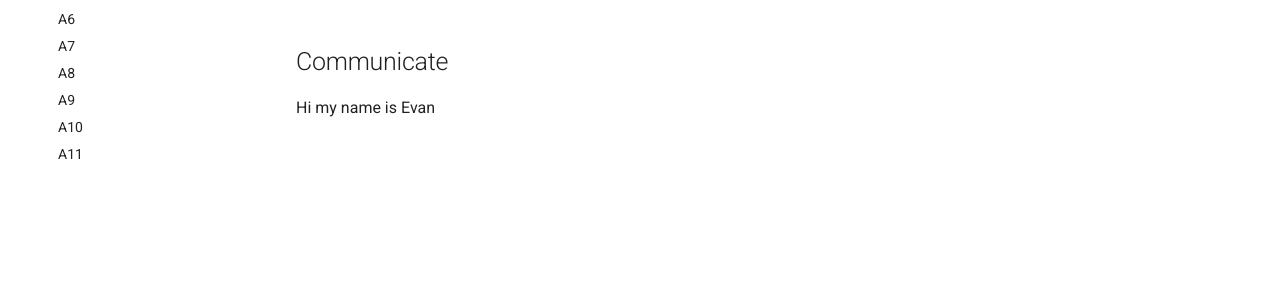
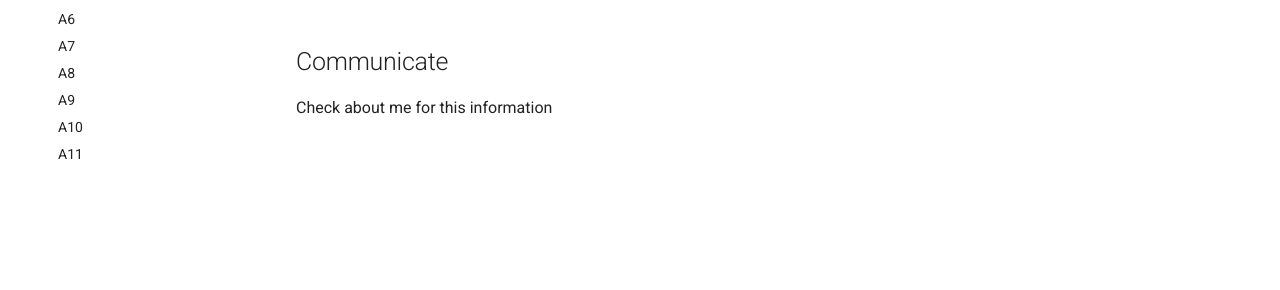
Before and after one commit to EvanBlanco12/portfolio, an MkDocs documentation site: the page built from docs/assignments/A01/index.md, in a window 1280 px wide. Shown: the part 361-651 px from the top of the page. Built offline with MkDocs 1.6.1 and Material for MkDocs 9.7.7, drawn with Linux system fonts in a browser that asks for light colours.

Commit message:
Update index.md

```diff
--- a/docs/assignments/A01/index.md
+++ b/docs/assignments/A01/index.md
@@ -10,5 +10,4 @@
 
 
 ## Communicate
-
-Hi my name is Evan
+Check about me for this information
```
